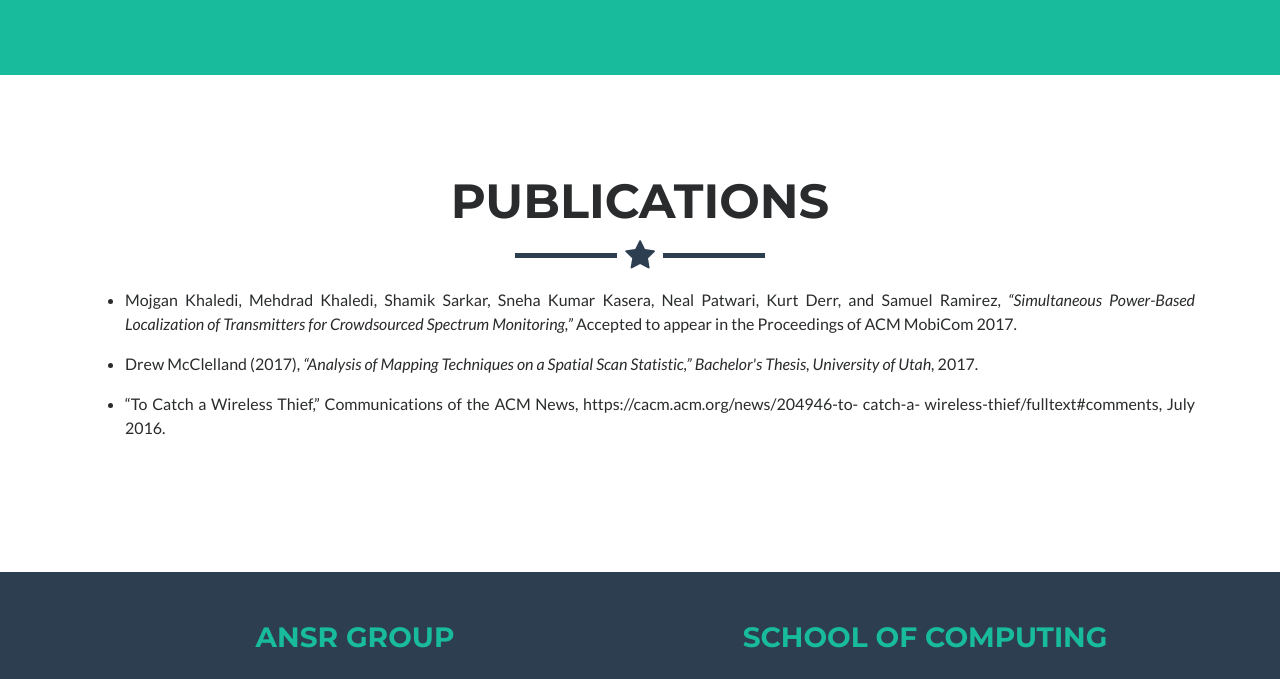
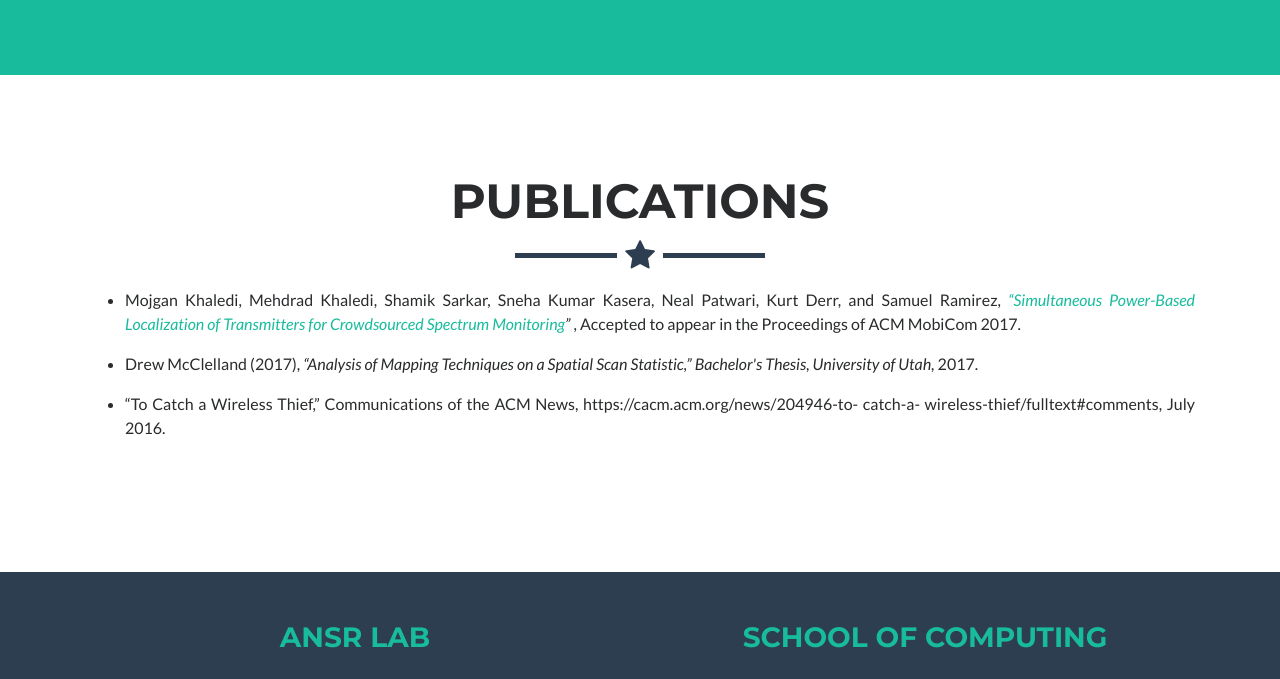
Before and after one commit to harsimrans/spectrum-offenders, a plain HTML site: page index.html in a window 1280 px wide. Shown: the part 1970-2649 px from the top of the page. Drawn offline with Linux system fonts and the light colour scheme.

Commit message:
content edits; Localization Paper linked

```diff
--- a/index.html
+++ b/index.html
@@ -246,7 +246,7 @@
 
                             Abrar Alemayehu, ECE<br/>
 
-                            Aniqua Baset, ECE<br/>
+                            Aniqua Baset, SoC<br/>
 
                             Christopher Becker, SoC<br/>
 
@@ -293,7 +293,7 @@
                 <div class="row">
                     <ul>
                     <div class="col-lg-12 center-heading">
-                        <li><p>Mojgan Khaledi, Mehdrad Khaledi, Shamik Sarkar, Sneha Kumar Kasera, Neal Patwari, Kurt Derr, and Samuel Ramirez, <i>“Simultaneous Power-Based Localization of Transmitters for Crowdsourced Spectrum Monitoring,”</i> Accepted to appear in the Proceedings of ACM MobiCom 2017.</p></li>
+                        <li><p>Mojgan Khaledi, Mehdrad Khaledi, Shamik Sarkar, Sneha Kumar Kasera, Neal Patwari, Kurt Derr, and Samuel Ramirez, <i><a href="..//assets/MobiCom17.pdf"> “Simultaneous Power-Based Localization of Transmitters for Crowdsourced Spectrum Monitoring</a>”</i> , Accepted to appear in the Proceedings of ACM MobiCom 2017.</p></li>
                     </div>
                     <div class="col-lg-12 center-heading">
                        <li> <p>Drew McClelland (2017), <i>“Analysis of Mapping Techniques on a Spatial Scan Statistic,” Bachelor's Thesis, University of Utah,</i> 2017.</p></li>
@@ -312,7 +312,7 @@
                 <div class="container">
                     <div class="row">
                         <div class="footer-col col-md-6 col-lg-offset-4">
-                            <h3><a href="http://ansr.cs.utah.edu">ANSR Group</a></h3>
+                            <h3><a href="http://ansr.cs.utah.edu">ANSR Lab</a></h3>
                             <p><img src="img/ansr-logo.png" height="80px" width="150px"></p>
                         </div>
                         <!--
```
Also changed, not shown: 1 other file.
